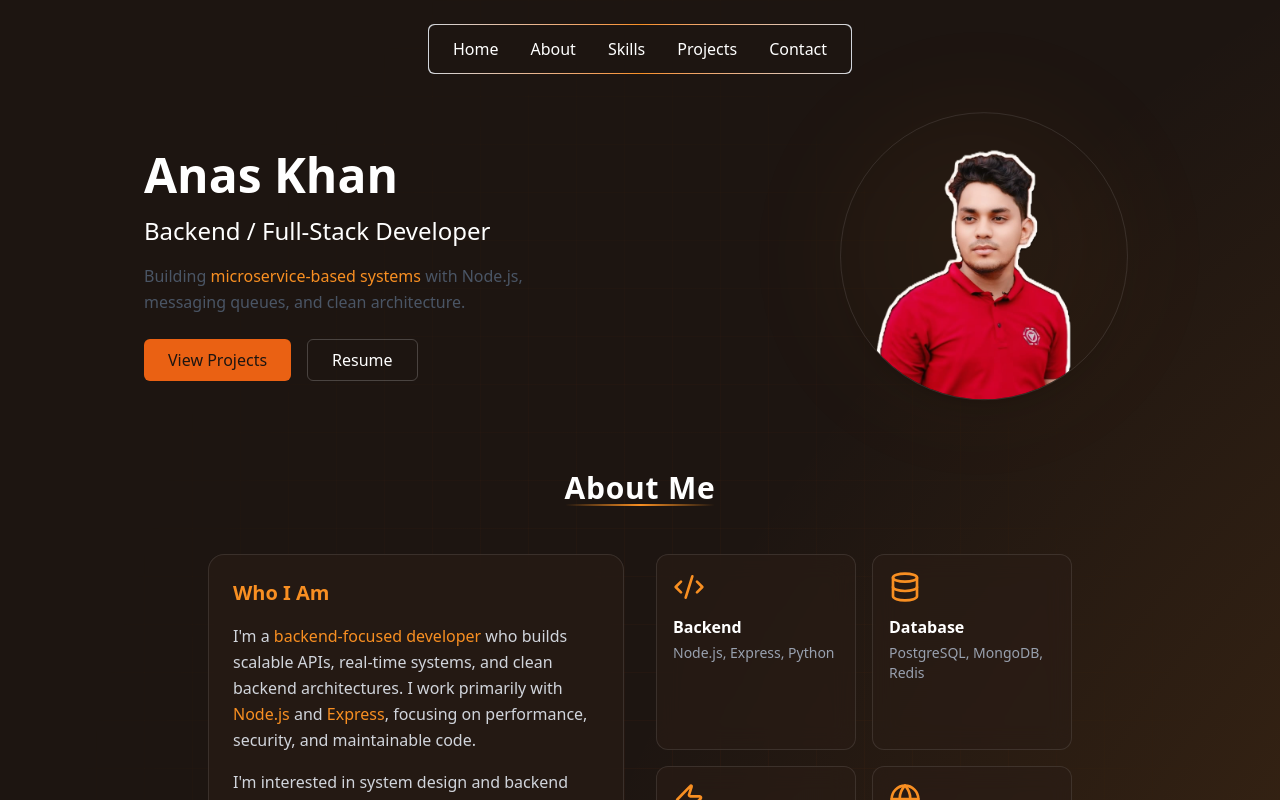
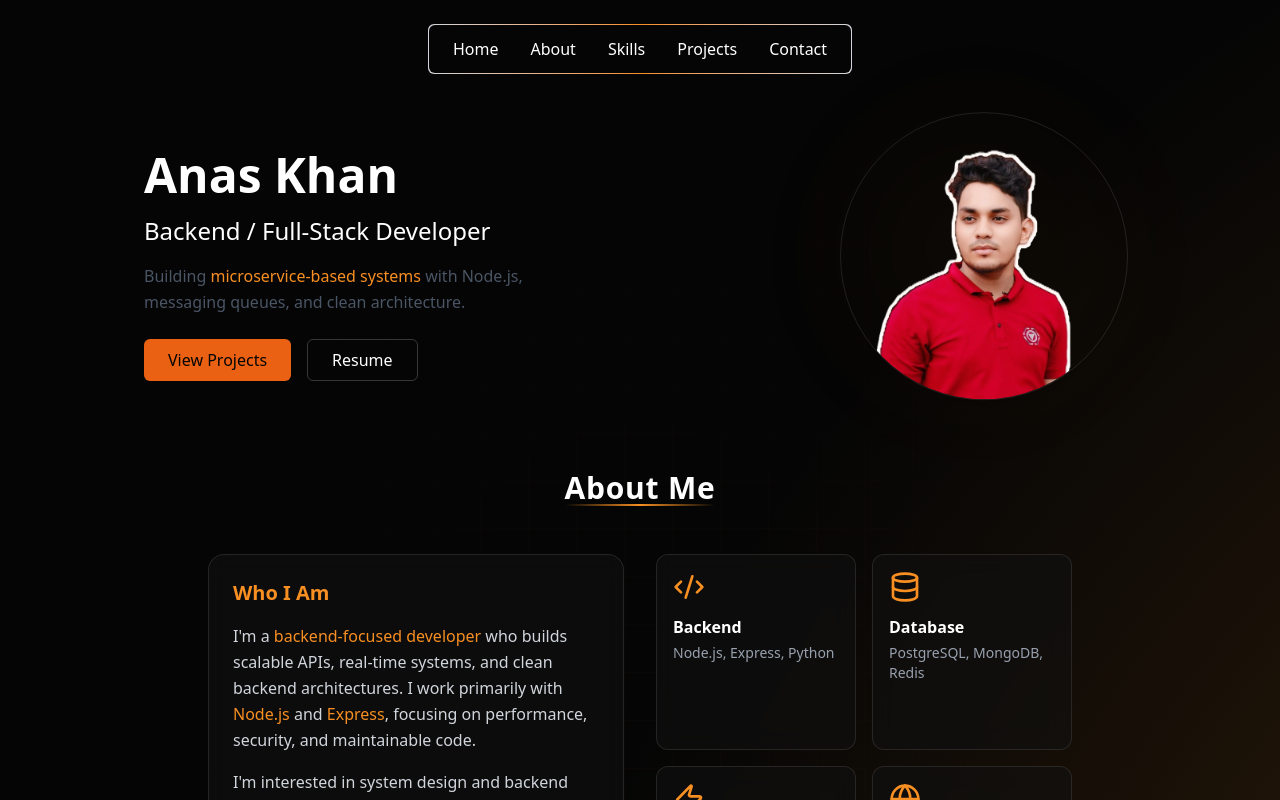
Before and after one commit to anasdotio/portfolio, a React (Vite) app: page / in a window 1280 px wide. Shown: the top 800 px of the page. Built offline with nearby package versions, Linux system fonts and the light colour scheme.

Commit message:
change color theme

```diff
--- a/src/components/Card/ProjectCard.jsx
+++ b/src/components/Card/ProjectCard.jsx
@@ -19,7 +19,7 @@ const ProjectCard = ({
             className="h-full w-full object-cover transition duration-500 group-hover:scale-105"
           />
         ) : (
-          <div className="flex h-full items-center justify-center bg-[radial-gradient(circle_at_30%_20%,rgba(248,143,34,0.22),transparent_35%),linear-gradient(135deg,#2b160d,#09090b)]">
+          <div className="flex h-full items-center justify-center bg-[radial-gradient(circle_at_30%_20%,rgba(248,143,34,0.16),transparent_35%),linear-gradient(135deg,#151515,#050505)]">
             <Bot className="h-16 w-16 text-yellow-400/70 transition duration-500 group-hover:scale-110 group-hover:text-yellow-400" />
           </div>
         )}
--- a/src/index.css
+++ b/src/index.css
@@ -11,8 +11,8 @@
   --color-purple-400: #fbb931;
   --color-purple-500: #ea6113;
   --color-purple-200: #ffe3b3;
-  --color-zinc-900: #2a1d16;
-  --color-zinc-950: #1d1511;
+  --color-zinc-900: #111111;
+  --color-zinc-950: #050505;
 }
 
 @keyframes fade-in {
@@ -30,9 +30,9 @@
 .bg-animate {
   background: linear-gradient(
     120deg,
-    rgba(234, 97, 19, 0.12),
-    rgba(248, 143, 34, 0.28),
-    rgba(234, 97, 19, 0.12)
+    rgba(234, 97, 19, 0.08),
+    rgba(248, 143, 34, 0.18),
+    rgba(234, 97, 19, 0.08)
   );
 
   background-size: 200% 200%;
@@ -41,8 +41,8 @@
 
 .grid-background {
   background-image:
-    linear-gradient(rgba(234, 97, 19, 0.09) 1px, transparent 1px),
-    linear-gradient(90deg, rgba(234, 97, 19, 0.09) 1px, transparent 1px);
+    linear-gradient(rgba(234, 97, 19, 0.06) 1px, transparent 1px),
+    linear-gradient(90deg, rgba(234, 97, 19, 0.06) 1px, transparent 1px);
   background-size: 48px 48px;
   mask-image: radial-gradient(ellipse at center, black 20%, transparent 78%);
   -webkit-mask-image: radial-gradient(
```
